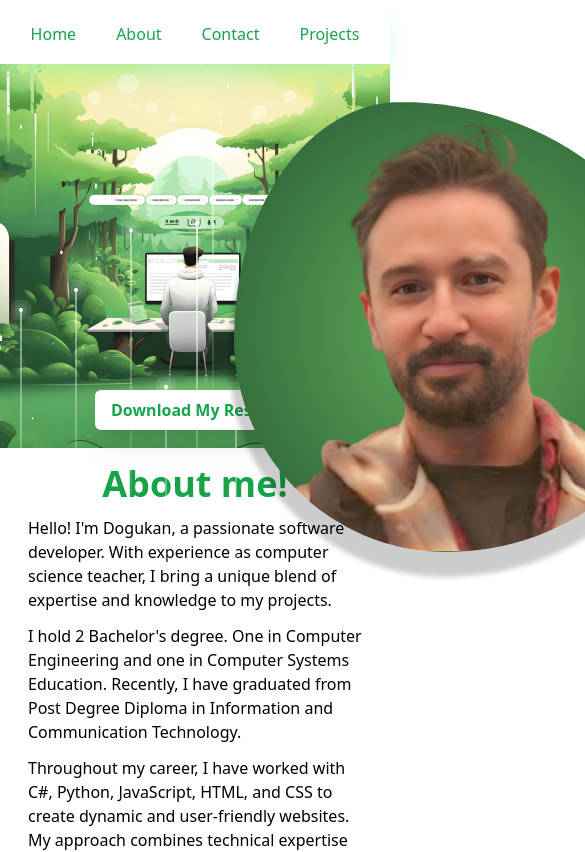
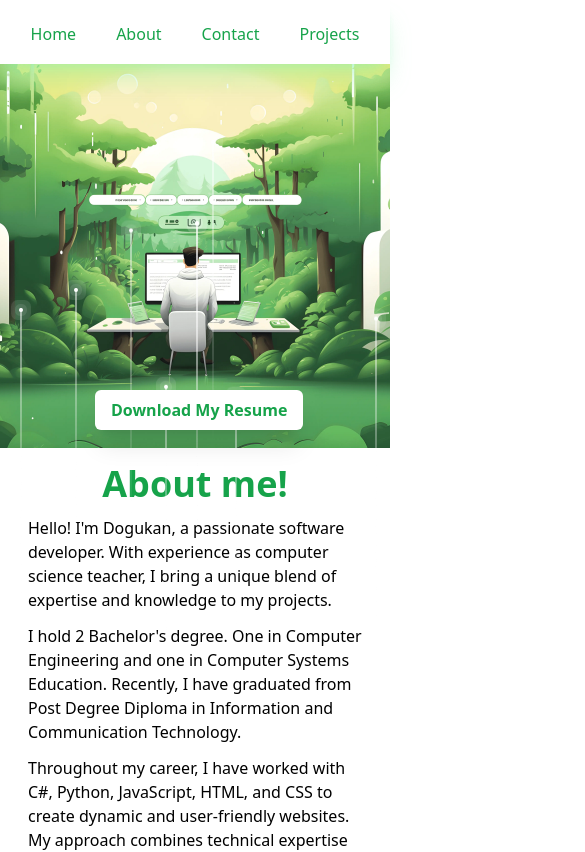
Before and after one commit to gorthar/genelbirisim, a React (Vite) app: page / in a window 390 px wide. Shown: the top 852 px of the page, 585 px wide, since content can reach past the window. Built offline with nearby package versions, Linux system fonts and the light colour scheme; no server answers.

Commit message:
fix: Hide blob effect on smaller screens for better responsiveness in Hero component

```diff
--- a/src/page-structure/Hero/Hero.jsx
+++ b/src/page-structure/Hero/Hero.jsx
@@ -80,7 +80,7 @@ const Hero = () => {
           Download My Resume
         </button>
       </a>
-      <div className="blob"></div>
+      <div className="blob hidden md:block"></div>
     </div>
   );
 };
```
